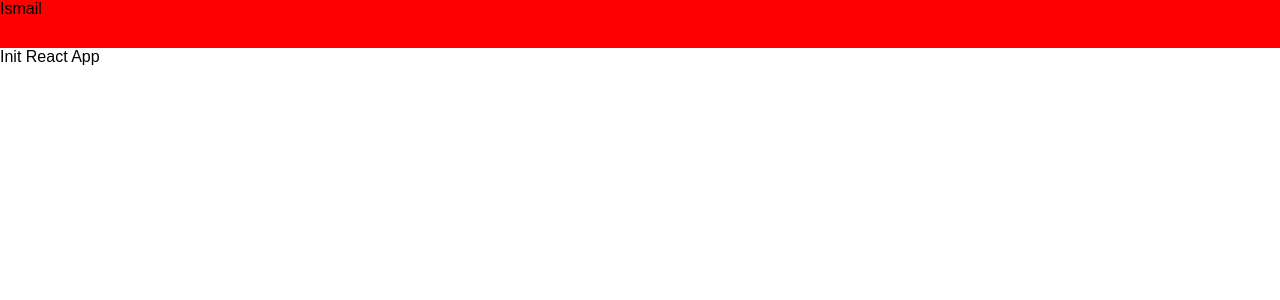
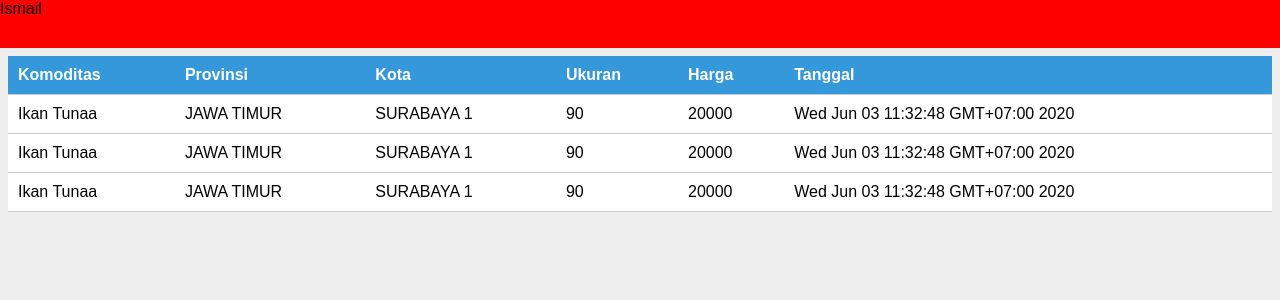
Before and after one commit to hanyaismail/efishery_task, a React (Create React App) app: page / in a window 1280 px wide. Shown: the top 300 px of the page. Built offline with nearby package versions, Linux system fonts and the light colour scheme.

Commit message:
feat: add table
add table component

```diff
--- a/src/App.js
+++ b/src/App.js
@@ -1,13 +1,12 @@
 import React from 'react';
 import Layout from './components/Layout';
+import PriceList from './components/PriceList';
 
 function App() {
   return (
-    <div className="App">
-      <Layout>
-        <div>Init React App</div>
-      </Layout>
-    </div>
+    <Layout>
+      <PriceList />
+    </Layout>
   );
 }
 
--- /dev/null
+++ b/src/components/Card/Card.js
@@ -0,0 +1,10 @@
+import React from 'react';
+import './card.scss';
+
+export const Card = ({children}) => {
+  return (
+    <div className="card">
+      {children}
+    </div>
+  )
+}
--- /dev/null
+++ b/src/components/Card/card.scss
@@ -0,0 +1,7 @@
+.card {
+  background: #fff;
+  margin: .5rem;
+  max-width: 100%;
+  overflow: auto;
+  min-height: 100%;
+}
--- /dev/null
+++ b/src/components/Card/index.js
@@ -0,0 +1 @@
+export { Card } from './Card';
--- a/src/components/Layout.js
+++ b/src/components/Layout.js
@@ -1,11 +1,13 @@
 import React from 'react';
-import {TopBar} from './TopBar';
+import { TopBar } from './TopBar';
 
 const Layout = ({children}) => {
   return (
     <div>
       <TopBar />
-      {children}
+      <div>
+        {children}
+      </div>
     </div>
   )
 }
--- /dev/null
+++ b/src/components/PriceList.js
@@ -0,0 +1,74 @@
+import React from 'react';
+import { Table } from './Table';
+import { Card } from './Card';
+
+const PriceList = () => {
+  const data = [
+    {
+      uuid: "8a23fcab-ef67-48b8-8ba1-7055ea91ea3b",
+      komoditas: "Ikan Tunaa",
+      area_provinsi: "JAWA TIMUR",
+      area_kota: "SURABAYA 1",
+      size: "90",
+      price: "20000",
+      tgl_parsed: "Wed Jun 03 11:32:48 GMT+07:00 2020",
+    },
+    {
+      uuid: "8a23fcab-ef67-48b8-8ba1-7055ea91ea3b",
+      komoditas: "Ikan Tunaa",
+      area_provinsi: "JAWA TIMUR",
+      area_kota: "SURABAYA 1",
+      size: "90",
+      price: "20000",
+      tgl_parsed: "Wed Jun 03 11:32:48 GMT+07:00 2020",
+    },
+    {
+      uuid: "8a23fcab-ef67-48b8-8ba1-7055ea91ea3b",
+      komoditas: "Ikan Tunaa",
+      area_provinsi: "JAWA TIMUR",
+      area_kota: "SURABAYA 1",
+      size: "90",
+      price: "20000",
+      tgl_parsed: "Wed Jun 03 11:32:48 GMT+07:00 2020",
+    }
+  ];
+
+  const columns = [
+    {
+      Header: "uuid",
+      accessor: "uuid",
+    },
+    {
+      Header: "Komoditas",
+      accessor: "komoditas",
+    },
+    {
+      Header: "Provinsi",
+      accessor: "area_provinsi",
+    },
+    {
+      Header: "Kota",
+      accessor: "area_kota",
+    },
+    {
+      Header: "Ukuran",
+      accessor: "size",
+    },
+    {
+      Header: "Harga",
+      accessor: "price",
+    },
+    {
+      Header: "Tanggal",
+      accessor: "tgl_parsed",
+    },
+  ]
+
+  return (
+    <Card>
+      <Table columns={columns} data={data}/>
+    </Card>
+  )
+}
+
+export default PriceList;
--- /dev/null
+++ b/src/components/Table/Table.js
@@ -0,0 +1,49 @@
+import React from 'react';
+import { useTable } from 'react-table';
+import './table.scss';
+
+export const Table = ({columns, data}) => {
+  const {
+    getTableProps,
+    getTableBodyProps,
+    headerGroups,
+    rows,
+    prepareRow,
+  } = useTable({ columns, data, initialState: {hiddenColumns: 'uuid'} });
+
+  return (
+    <table {...getTableProps()}>
+      <thead>
+        {headerGroups.map(headerGroup => (
+          <tr {...headerGroup.getHeaderGroupProps()}>
+            {headerGroup.headers.map(column => (
+              <th
+                {...column.getHeaderProps()}
+              >
+                {column.render('Header')}
+              </th>
+            ))}
+          </tr>
+        ))}
+      </thead>
+      <tbody {...getTableBodyProps()}>
+        {rows.map(row => {
+          prepareRow(row)
+          return (
+            <tr className="trow" {...row.getRowProps({onClick: () => console.log(row.values)})}>
+              {row.cells.map(cell => {
+                return (
+                  <td
+                    {...cell.getCellProps()}
+                  >
+                    {cell.render('Cell')}
+                  </td>
+                )
+              })}
+            </tr>
+          )
+        })}
+      </tbody>
+    </table>
+  )
+}
--- /dev/null
+++ b/src/components/Table/index.js
@@ -0,0 +1 @@
+export { Table } from "./Table";
--- /dev/null
+++ b/src/components/Table/table.scss
@@ -0,0 +1,36 @@
+table {
+	width: 700px;
+	border-collapse: collapse;
+}
+
+/* Zebra striping */
+// tr:nth-of-type(odd) {
+// 	background: #eee;
+// }
+
+th {
+	background: #3498db;
+	color: white;
+	font-weight: bold;
+}
+
+td, th {
+	padding: 10px;
+	border-bottom: 1px solid #ccc;
+	text-align: left;
+	font-size: 0.7rem;
+}
+
+@media (min-width: 768px) {
+  table {
+    width: 100%;
+    border-collapse: collapse;
+  }
+
+  td, th {
+    padding: 10px;
+    border-bottom: 1px solid #ccc;
+    text-align: left;
+    font-size: 1rem;
+  }
+}
--- a/src/normalize.scss
+++ b/src/normalize.scss
@@ -33,7 +33,7 @@ $h4_margin: 1.33em 0 !default;
 $h5_margin: 1.67em 0 !default;
 $h6_margin: 2.33em 0 !default;
 
-$background: #fff !default;
+$background: #eee !default;
 $color: #000 !default;
 
 // =============================================================================
```
